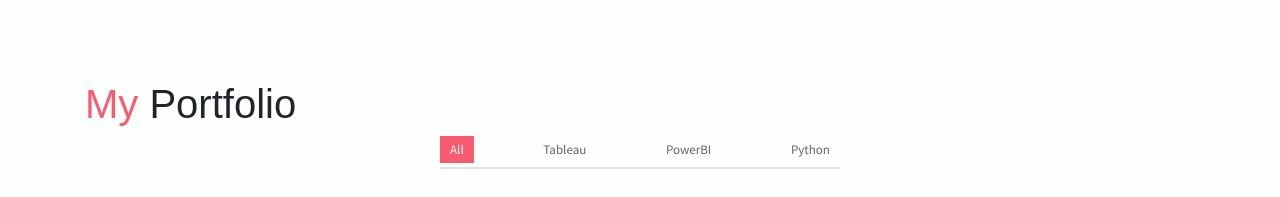
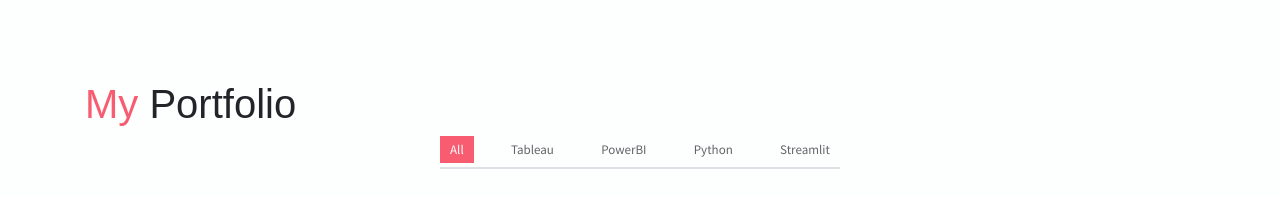
Before and after one commit to Othuke/my-portfolio, a website: page docs/index.html in a window 1280 px wide. Shown: the part 2580-2777 px from the top of the page. Drawn offline with Linux system fonts and the light colour scheme; some packages are replaced by stand-ins of ours.

Commit message:
Update index.html

```diff
--- a/docs/index.html
+++ b/docs/index.html
@@ -293,6 +293,9 @@
                     </a>
                     <a href="#" data-filter=".python">
                         Python
+                    </a>
+		    <a href="#" data-filter=".streamlit">
+                        Streamlit
                     </a>
                 </div>
                 <div class="portfolio-container">
```
